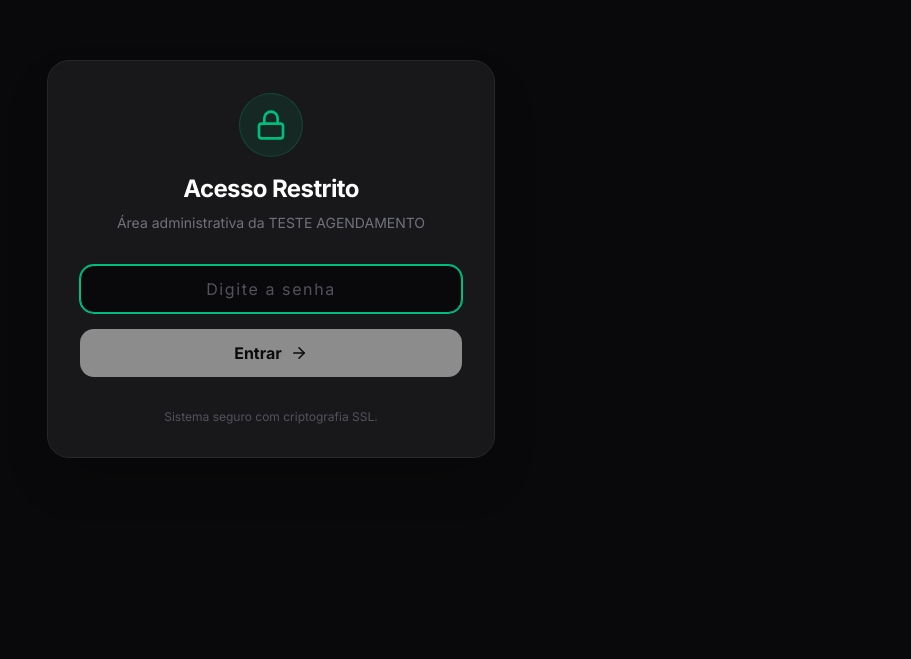
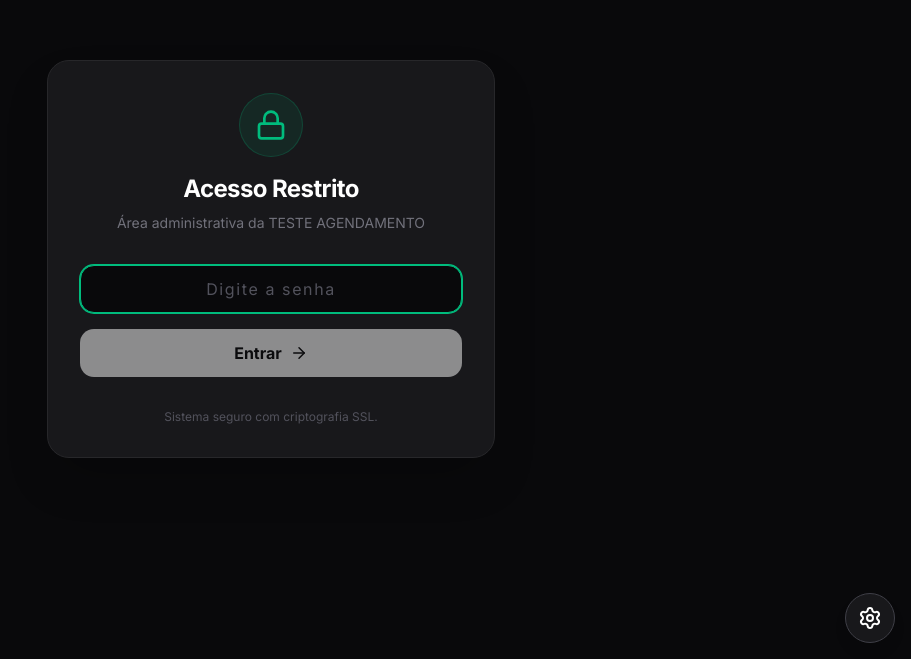
Before and after one commit to JandsonS/teste, a Next.js app in the folder beauty-app/: page /admin/login in a window 1280 px wide. Shown: the part 141-800 px from the top of the page, without its empty margins (369-1280 px from the left). Built offline with nearby package versions, Linux system fonts and the light colour scheme.

Commit message:
engrenagem

```diff
--- a/beauty-app/src/app/admin/layout.tsx
+++ b/beauty-app/src/app/admin/layout.tsx
@@ -1,5 +1,6 @@
 import AdminNotificationListener from "@/components/AdminNotificationListener";
-import InstallPrompt from "@/components/InstallPrompt"; // <--- 1. Importe o novo componente
+import InstallPrompt from "@/components/InstallPrompt";
+import AdminSettings from "@/components/AdminSettings"; // <--- 1. Importação Nova
 
 export default function AdminLayout({
   children,
@@ -8,11 +9,14 @@ export default function AdminLayout({
 }) {
   return (
     <>
-      {/* 2. Componente que toca o som de notificação */}
+      {/* Mantém a tela ligada (Invisível) */}
       <AdminNotificationListener />
 
-      {/* 3. Componente que oferece a instalação (App/PWA) */}
+      {/* Oferece instalação do App (PWA) */}
       <InstallPrompt />
+
+      {/* O Botão de Engrenagem Flutuante (Novo) */}
+      <AdminSettings />
 
       {/* Conteúdo da página */}
       <div className="min-h-screen bg-zinc-950">
```
